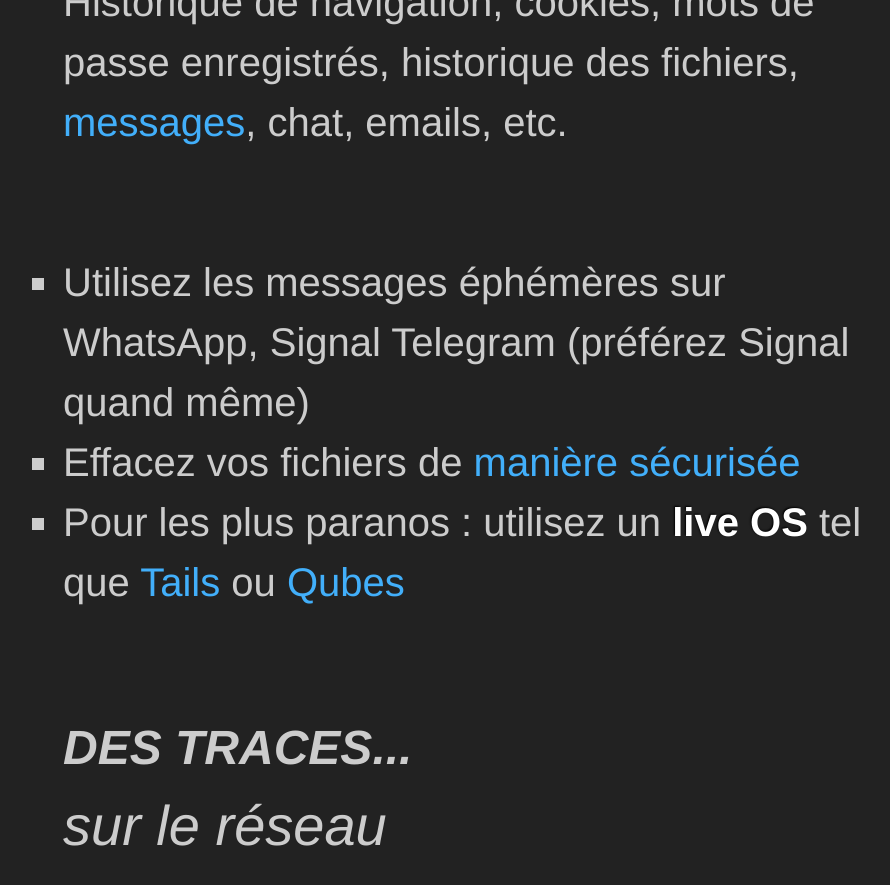
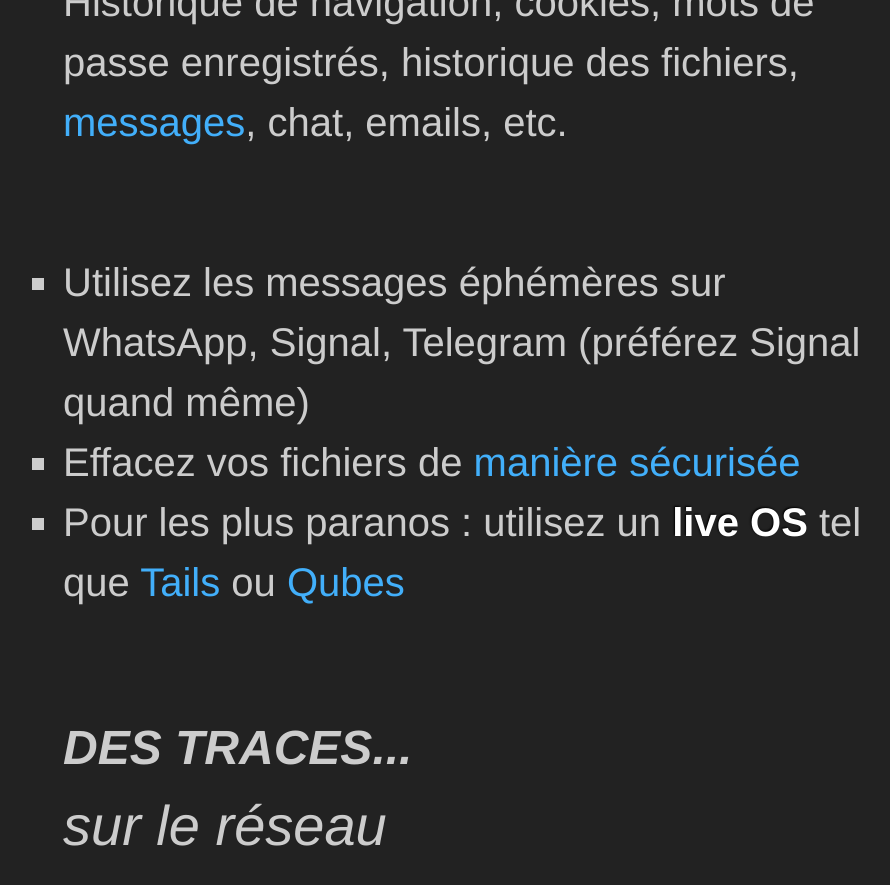
Before and after one commit to Nothing2Hide/slides, a Jekyll site: the page built from conference-secu-intro.html, in a window 1280 px wide and 900 px high, scrolled down 6069 px. Shown: the top 885 px of the window, without its empty margins (167-1057 px from the left). Built offline with Jekyll 4.4.1, drawn with Linux system fonts in a browser that asks for light colours.

Commit message:
correction typos

```diff
--- a/conference-secu-intro.html
+++ b/conference-secu-intro.html
@@ -166,7 +166,7 @@
 
 <div id="erasingsolutions" class="step"  data-x="1730" data-y="-5000" data-z="-500" data-rotate="-90" data-scale="2">
   <ul>
-    <li>Utilisez les messages éphémères sur WhatsApp, Signal Telegram (préférez Signal quand même)</li>
+    <li>Utilisez les messages éphémères sur WhatsApp, Signal, Telegram (préférez Signal quand même)</li>
     <li>Effacez vos fichiers de <a href="https://nothing2hide.org/slides/atelier-data.html#/2/1">manière sécurisée</a></li>
     <li>Pour les plus paranos : utilisez un <strong>live OS</strong> tel que <a href="https://tails.boum.org/">Tails</a> ou <a href="https://www.qubes-os.org/">Qubes</a></li>
   </ul>
```
Also changed, not shown: conference-identite-numerique.html (line endings or trailing spaces).
